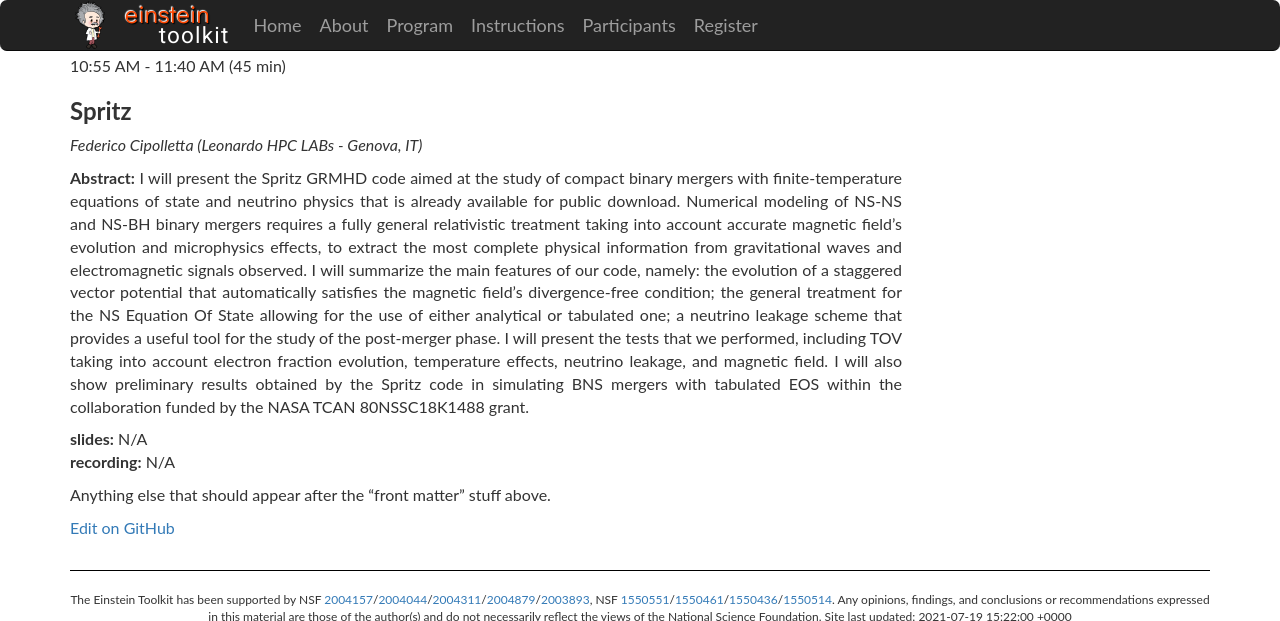
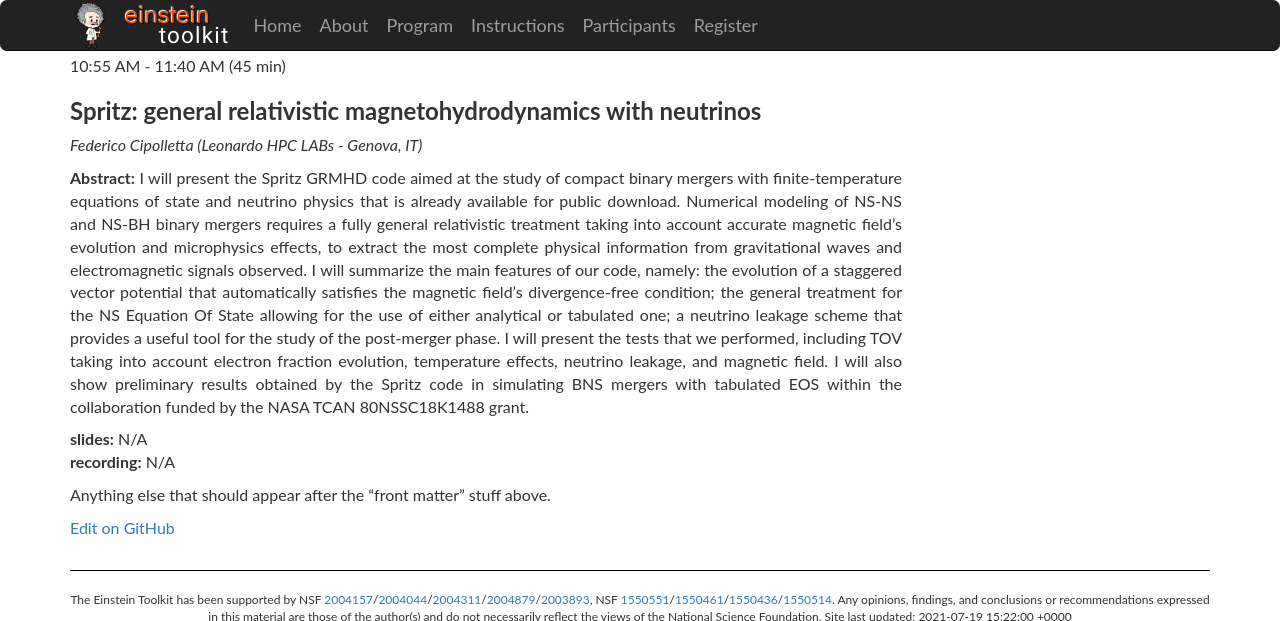
Before and after one commit to EinsteinToolkit/et2021uiuc, a Jekyll site: the page built from _lectures/18-FedericoCipolletta/index.md, in a window 1280 px wide, cut to the strip 0-621 px from the top of the page. Built offline with Jekyll 4.4.1, drawn with Linux system fonts in a browser that asks for light colours.

Commit message:
Update index.md

```diff
--- a/_lectures/18-FedericoCipolletta/index.md
+++ b/_lectures/18-FedericoCipolletta/index.md
@@ -1,7 +1,7 @@
 ---
 layout: default
 usemathjax: true
-title: "Spritz"
+title: "Spritz: general relativistic magnetohydrodynamics with neutrinos"
 author: Federico Cipolletta
 institution: Leonardo HPC LABs - Genova, IT
 # updload your slides as slides.pdf
```
